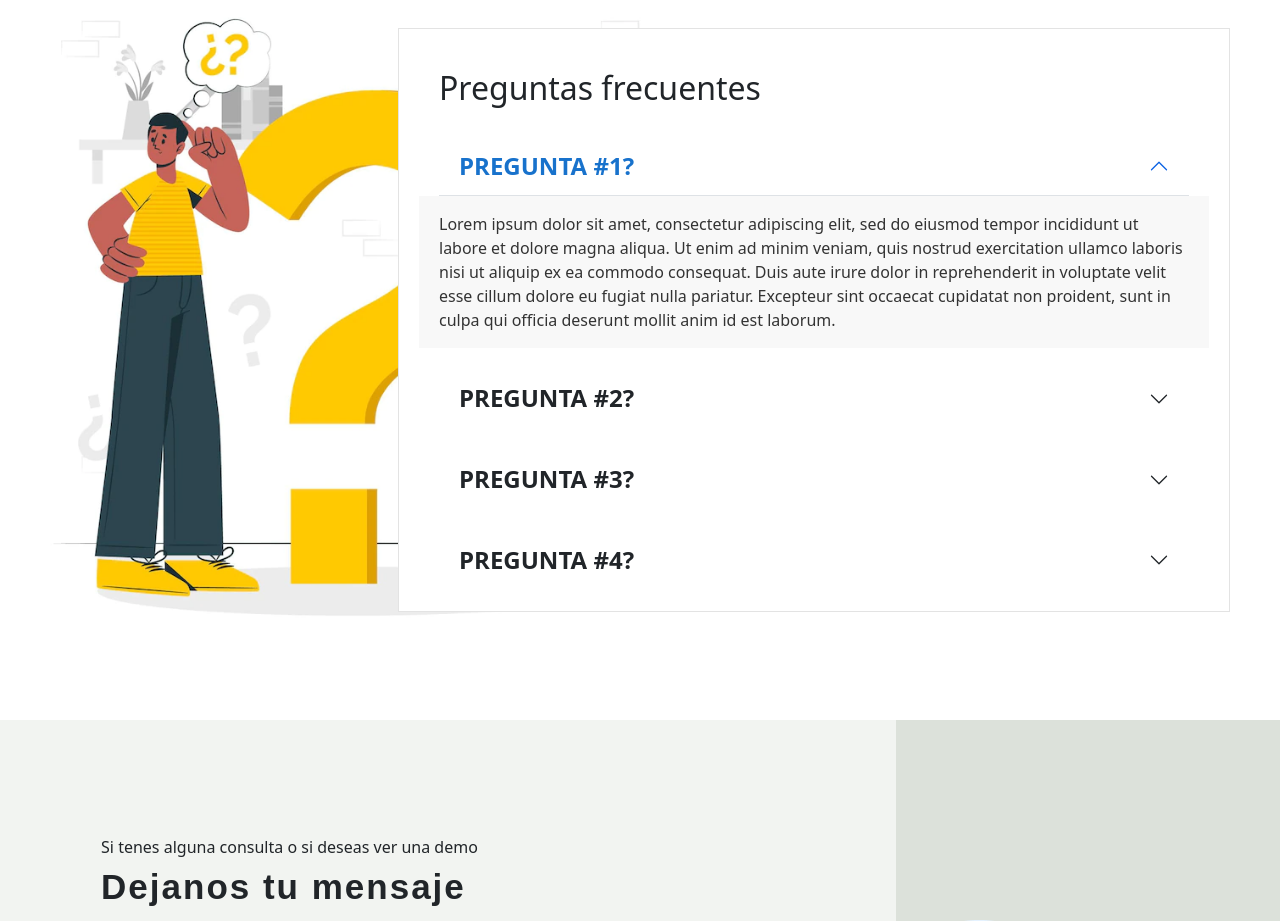
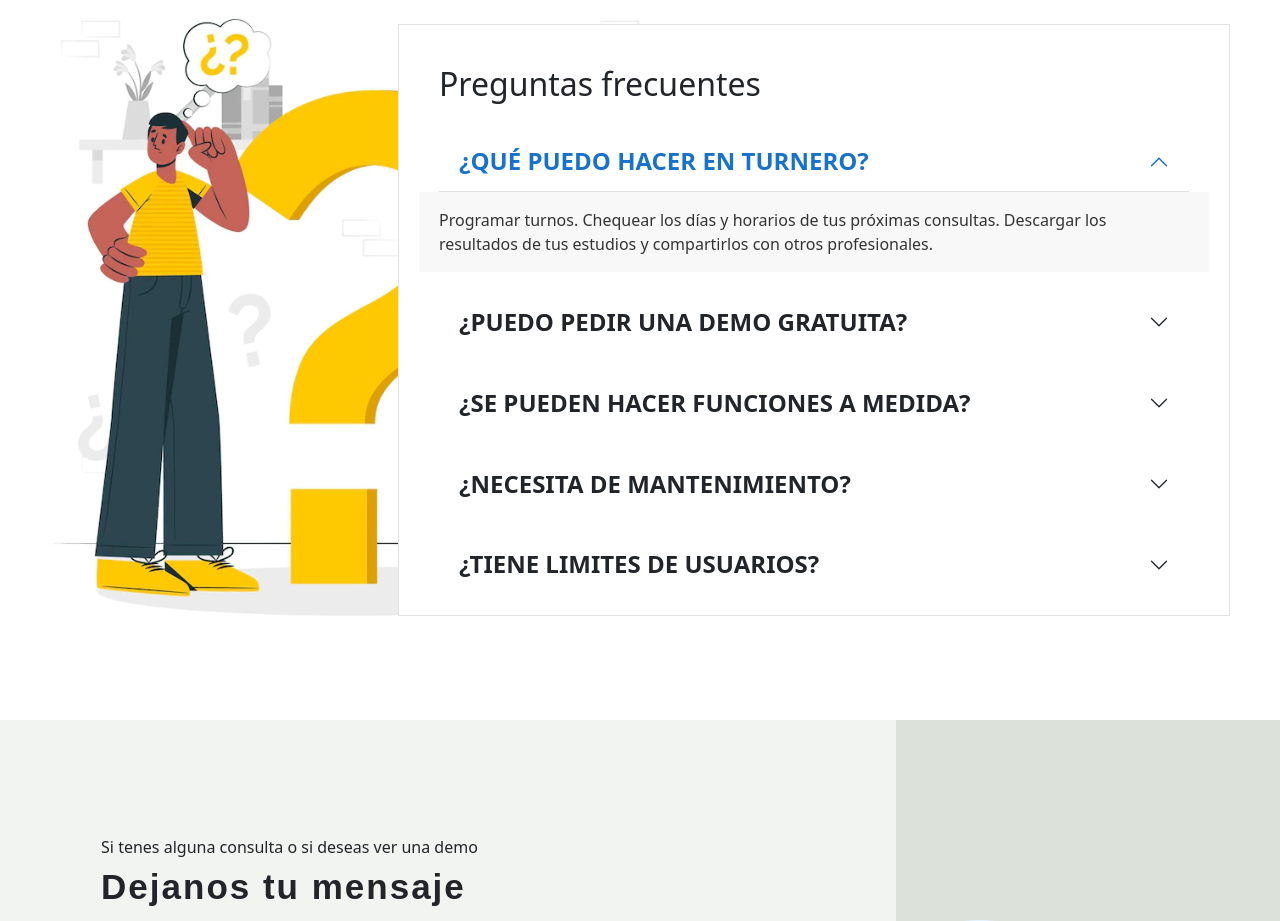
Before and after one commit to cdoller/turnero-front, a React (Create React App) app: page / in a window 1280 px wide. Shown: the part 2320-3241 px from the top of the page. Built offline with nearby package versions, Linux system fonts and the light colour scheme.

Commit message:
informacion cargada en acordeon, favicon y nombre de la app cargados

```diff
--- a/public/index.html
+++ b/public/index.html
@@ -1,8 +1,8 @@
 <!DOCTYPE html>
-<html lang="en">
+<html lang="es">
   <head>
     <meta charset="utf-8" />
-    <link rel="icon" href="%PUBLIC_URL%/favicon.ico" />
+    <link rel="icon" href="%PUBLIC_URL%/logoTurnero1.ico" />
     <meta name="viewport" content="width=device-width, initial-scale=1" />
     <meta name="theme-color" content="#000000" />
     <meta
@@ -24,7 +24,7 @@
       work correctly both with client-side routing and a non-root public URL.
       Learn how to configure a non-root public URL by running `npm run build`.
     -->
-    <title>React App</title>
+    <title>Turnero - PIN MundosE</title>
     <link
         rel="stylesheet"
         href="https://cdn.jsdelivr.net/npm/bootstrap@5.2.2/dist/css/bootstrap.min.css"
--- a/src/assets/css/Acordion.css
+++ b/src/assets/css/Acordion.css
@@ -74,4 +74,8 @@
     margin-right: 0px;
     overflow: scroll;
   }
+
+  .accordion-button{
+    font-size: 1rem;
+  }
 }
--- a/src/assets/css/Pyr.css
+++ b/src/assets/css/Pyr.css
@@ -24,6 +24,7 @@
         height: 100vh;
         width: 100vw;
         box-sizing: border-box;
+        overflow: scroll;
     }
 
     .imagen-acordeon{
@@ -32,6 +33,7 @@
 
     .imagen-acordeon-2{
         display: block;
-        width: 100%;
+        width: auto;
+        height: 30vh;
     }
 }
--- a/src/components/Acordion.js
+++ b/src/components/Acordion.js
@@ -6,51 +6,35 @@
     <Accordion defaultActiveKey="0" flush className='ContenedorAcordeon position-relative zindex-modal' >
       <h2>Preguntas frecuentes</h2>
       <Accordion.Item eventKey="0" className='AcordeonItem'>
-        <Accordion.Header className='HeaderAcordeon'>Pregunta #1?</Accordion.Header>
+        <Accordion.Header className='HeaderAcordeon'>¿Qué puedo hacer en Turnero?</Accordion.Header>
         <Accordion.Body className="acordeon-texto">
-          Lorem ipsum dolor sit amet, consectetur adipiscing elit, sed do
-          eiusmod tempor incididunt ut labore et dolore magna aliqua. Ut enim ad
-          minim veniam, quis nostrud exercitation ullamco laboris nisi ut
-          aliquip ex ea commodo consequat. Duis aute irure dolor in
-          reprehenderit in voluptate velit esse cillum dolore eu fugiat nulla
-          pariatur. Excepteur sint occaecat cupidatat non proident, sunt in
-          culpa qui officia deserunt mollit anim id est laborum.
+          Programar turnos.
+          Chequear los días y horarios de tus próximas consultas.
+          Descargar los resultados de tus estudios y compartirlos con otros profesionales.
         </Accordion.Body>
       </Accordion.Item>
       <Accordion.Item eventKey="1" className='AcordeonItem'>
-        <Accordion.Header className='HeaderAcordeon'>Pregunta #2?</Accordion.Header>
+        <Accordion.Header className='HeaderAcordeon'>¿PUEDO PEDIR UNA DEMO GRATUITA?</Accordion.Header>
         <Accordion.Body className="acordeon-texto">
-          Lorem ipsum dolor sit amet, consectetur adipiscing elit, sed do
-          eiusmod tempor incididunt ut labore et dolore magna aliqua. Ut enim ad
-          minim veniam, quis nostrud exercitation ullamco laboris nisi ut
-          aliquip ex ea commodo consequat. Duis aute irure dolor in
-          reprehenderit in voluptate velit esse cillum dolore eu fugiat nulla
-          pariatur. Excepteur sint occaecat cupidatat non proident, sunt in
-          culpa qui officia deserunt mollit anim id est laborum.
+          Si, por supuesto! Podés pedir tu demo desde el formulario en el final de la pagina y también coordinar una videollamada para que podamos mostrate en vivo las funciones de nuestra app.
         </Accordion.Body>
       </Accordion.Item>
       <Accordion.Item eventKey="2" className='AcordeonItem'>
-        <Accordion.Header className='HeaderAcordeon'>Pregunta #3?</Accordion.Header>
+        <Accordion.Header className='HeaderAcordeon'>¿SE PUEDEN HACER FUNCIONES A MEDIDA?</Accordion.Header>
         <Accordion.Body className="acordeon-texto">
-          Lorem ipsum dolor sit amet, consectetur adipiscing elit, sed do
-          eiusmod tempor incididunt ut labore et dolore magna aliqua. Ut enim ad
-          minim veniam, quis nostrud exercitation ullamco laboris nisi ut
-          aliquip ex ea commodo consequat. Duis aute irure dolor in
-          reprehenderit in voluptate velit esse cillum dolore eu fugiat nulla
-          pariatur. Excepteur sint occaecat cupidatat non proident, sunt in
-          culpa qui officia deserunt mollit anim id est laborum.
+          Nuestra aplicación cuenta con la versatilidad de ser totalmente escalable, ajustable y personalizable. Si tu negocio requiere alguna función específica nuestro equipo de programación esta listo para analizar la misma e implementarla.
         </Accordion.Body>
       </Accordion.Item>
       <Accordion.Item eventKey="3" className='AcordeonItem'>
-        <Accordion.Header className='HeaderAcordeon'>Pregunta #4?</Accordion.Header>
+        <Accordion.Header className='HeaderAcordeon'>¿Necesita de mantenimiento?</Accordion.Header>
         <Accordion.Body className="acordeon-texto">
-          Lorem ipsum dolor sit amet, consectetur adipiscing elit, sed do
-          eiusmod tempor incididunt ut labore et dolore magna aliqua. Ut enim ad
-          minim veniam, quis nostrud exercitation ullamco laboris nisi ut
-          aliquip ex ea commodo consequat. Duis aute irure dolor in
-          reprehenderit in voluptate velit esse cillum dolore eu fugiat nulla
-          pariatur. Excepteur sint occaecat cupidatat non proident, sunt in
-          culpa qui officia deserunt mollit anim id est laborum.
+        No, nosotros nos encargaremos de la instalación, mantenimiento y soporte de la app.
+        </Accordion.Body>
+      </Accordion.Item>
+      <Accordion.Item eventKey="4" className='AcordeonItem'>
+        <Accordion.Header className='HeaderAcordeon'>¿Tiene limites de usuarios?</Accordion.Header>
+        <Accordion.Body className="acordeon-texto">
+        No importa la cantidad de nuevas sucursales, departamentos por cada una y nuevo personal, el sistema no tiene limites.
         </Accordion.Body>
       </Accordion.Item>
     </Accordion>
```
Also changed, not shown: src/assets/statics/logoTurnero1.png (deleted), 1 other file (tests, documents, lock files or other folders).
